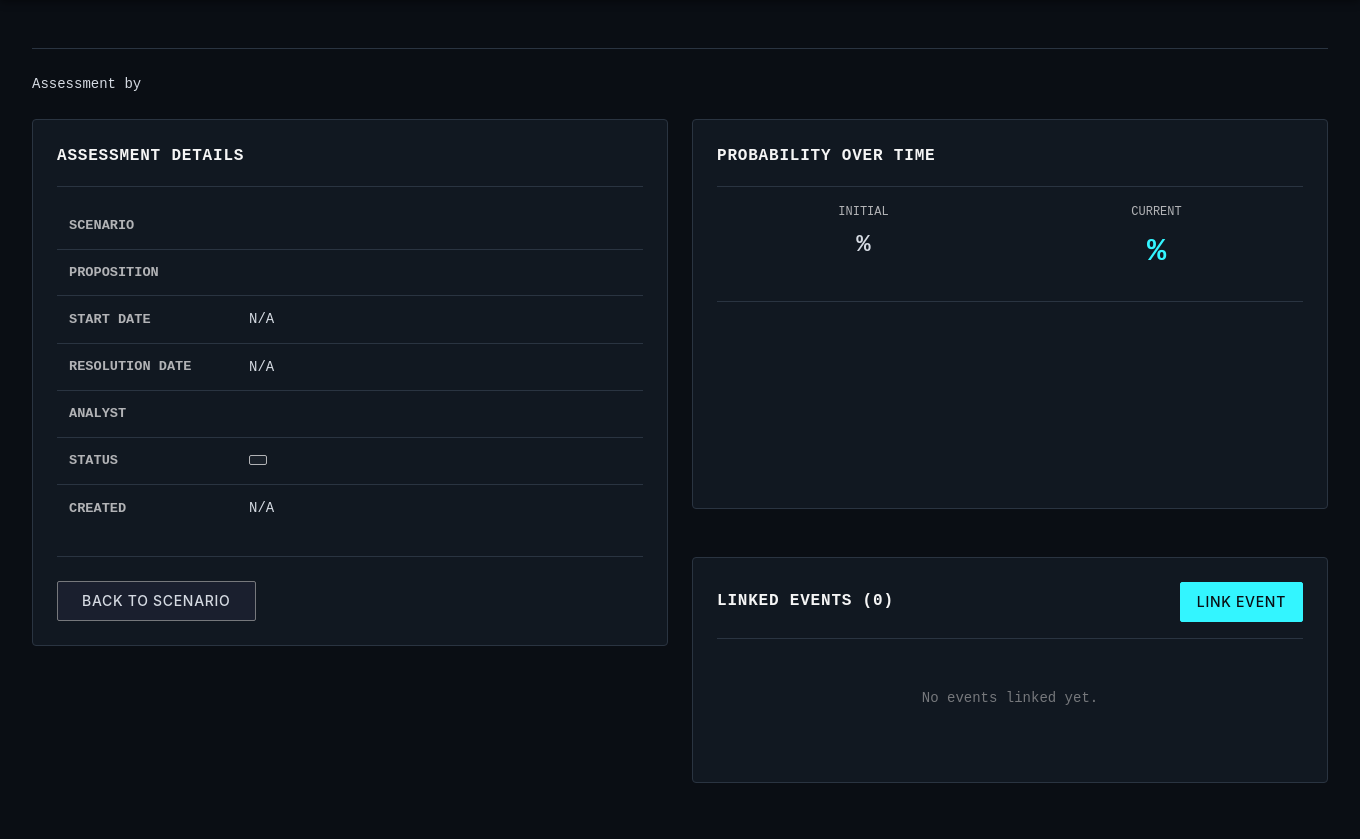
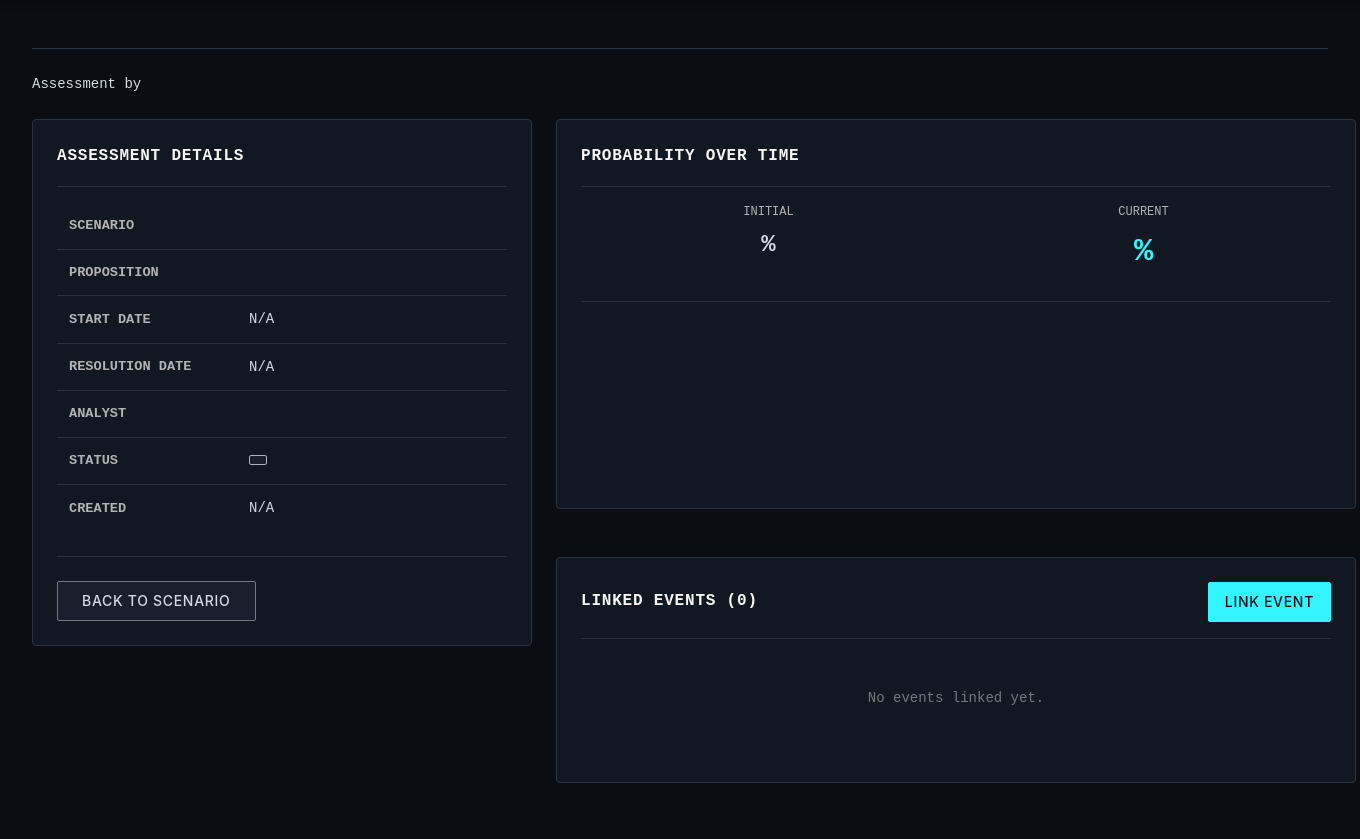
Before and after one commit to globalnarratives/event_engine_v1.0, a Flask app: template app/templates/scenarios/marked_detail.html in a window 1360 px wide. Shown: the part 82-921 px from the top of the page. Run offline with Flask 3, Linux system fonts and the light colour scheme; the template is opened without the code that fills it, so the values that code supplies are empty; a map, chart or similar area stays blank.

Commit message:
Scenario Improvements

```diff
--- a/app/models.py
+++ b/app/models.py
@@ -3,6 +3,7 @@
 from datetime import datetime
 from flask_login import UserMixin
 from datetime import datetime
+from sqlalchemy.orm.attributes import flag_modified
 
 
 class Article(db.Model):
@@ -432,6 +433,8 @@
             'user_id': user_id
         })
 
+        flag_modified(self, 'probability_history')
+
         self.updated_at = datetime.utcnow()
 
     def __repr__(self):
--- a/app/static/css/style.css
+++ b/app/static/css/style.css
@@ -852,3 +852,8 @@
     font-family: var(--font-body);
     color: var(--color-text-primary);
 }
+
+.card-body table td {
+    word-break: break-word;
+    max-width: 400px;
+}
--- a/app/templates/scenarios/marked_detail.html
+++ b/app/templates/scenarios/marked_detail.html
@@ -21,7 +21,7 @@
         {% endif %}
     {% endwith %}
 
-    <div class="grid grid-cols-2">
+    <div class="grid" style="grid-template-columns: 500px 800px; gap: 1.5rem;">
         <!-- Left Column -->
         <div style="display: flex; flex-direction: column; gap: 1.5rem;">
             <!-- Assessment Info -->
@@ -129,6 +129,7 @@
                 </div>
             </div>
 
+            <pre>{{ marked.probability_history }}</pre>
             <!-- Probability History Text List -->
             {% if marked.probability_history and marked.probability_history|length > 1 %}
             <div class="card">
```
